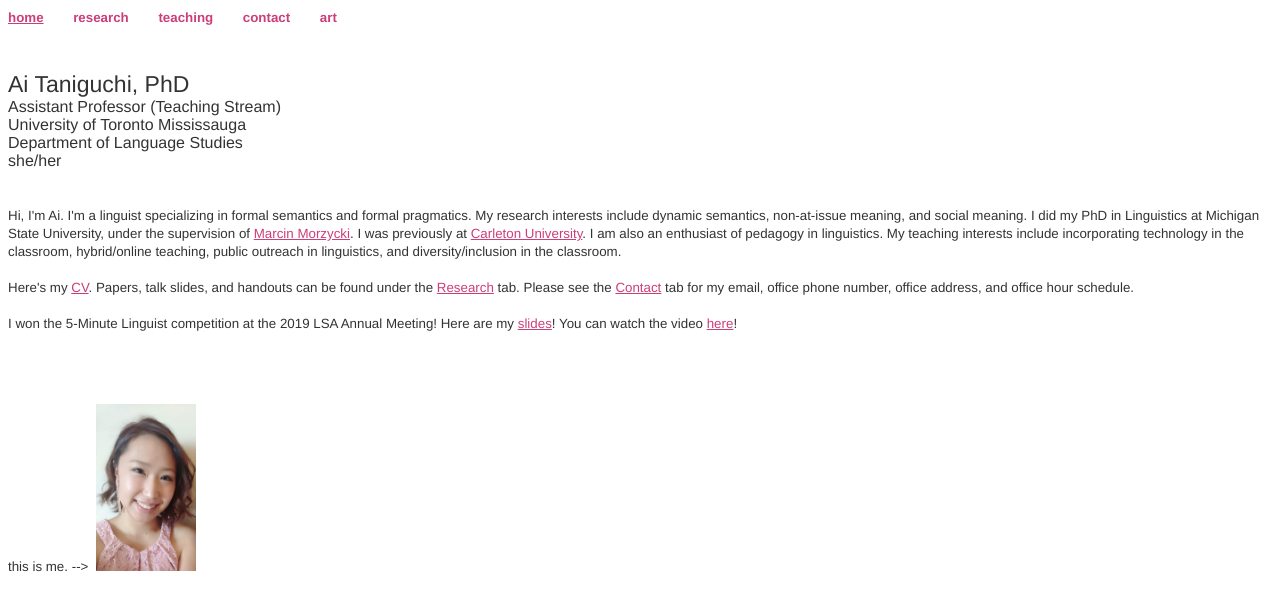
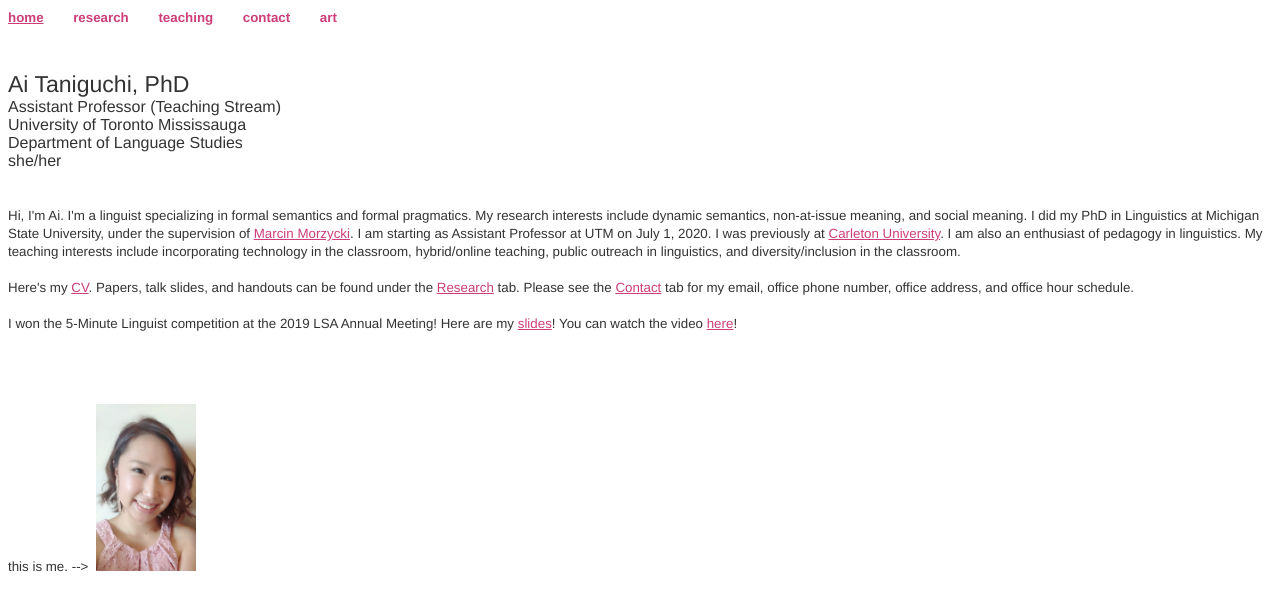
Before and after one commit to aitaniguchi/aitaniguchi.github.io, a plain HTML site: page index.html in a window 1280 px wide. Drawn offline with Linux system fonts and the light colour scheme.

Commit message:
index update

```diff
--- a/index.html
+++ b/index.html
@@ -1,5 +1,6 @@
 <!DOCTYPE html PUBLIC "-//W3C//DTD HTML 4.01//EN" "http://www.w3.org/TR/html4/strict.dtd">
 <html><head>
+
 
 
 
@@ -31,7 +32,7 @@ she/her</span><span style="color: rgb(51, 51, 51); font-family: Helvetica,Arial,
 <small style="font-family: Helvetica,Arial,sans-serif;"><span style="color: rgb(51, 51, 51);"><br>
 Hi, I'm Ai. I'm a linguist specializing in formal semantics and formal
 pragmatics. My research interests include dynamic semantics,
-non-at-issue meaning, and social meaning. </span>I did my PhD in Linguistics at Michigan State University, under the supervision of <a style="color: rgb(204, 62, 121);" href="https://msu.edu/%7Emorzycki/" target="_blank">Marcin Morzycki</a>. </small><small style="font-family: Helvetica,Arial,sans-serif;"><span style="color: rgb(51, 51, 51);">I was previously at <a href="https://carleton.ca/slals/linguistics/" target="_blank">Carleton University</a>.
+non-at-issue meaning, and social meaning. </span>I did my PhD in Linguistics at Michigan State University, under the supervision of <a style="color: rgb(204, 62, 121);" href="https://msu.edu/%7Emorzycki/" target="_blank">Marcin Morzycki</a>. I am starting as Assistant Professor at UTM on July 1, 2020. </small><small style="font-family: Helvetica,Arial,sans-serif;"><span style="color: rgb(51, 51, 51);">I was previously at <a href="https://carleton.ca/slals/linguistics/" target="_blank">Carleton University</a>.
 I am also an enthusiast of pedagogy in linguistics. My teaching
 interests include incorporating technology in the classroom,
 hybrid/online teaching, public outreach in linguistics, and
```
